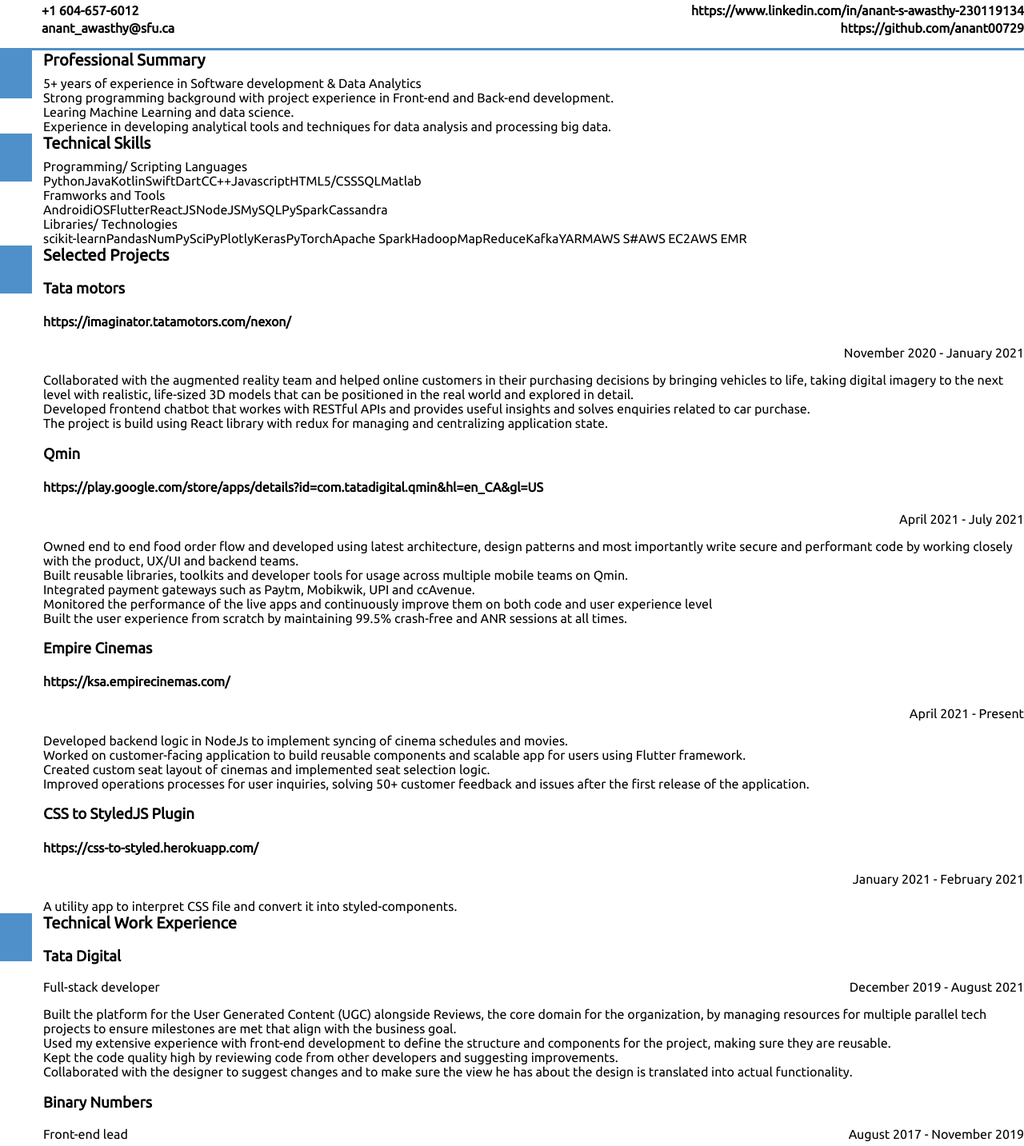
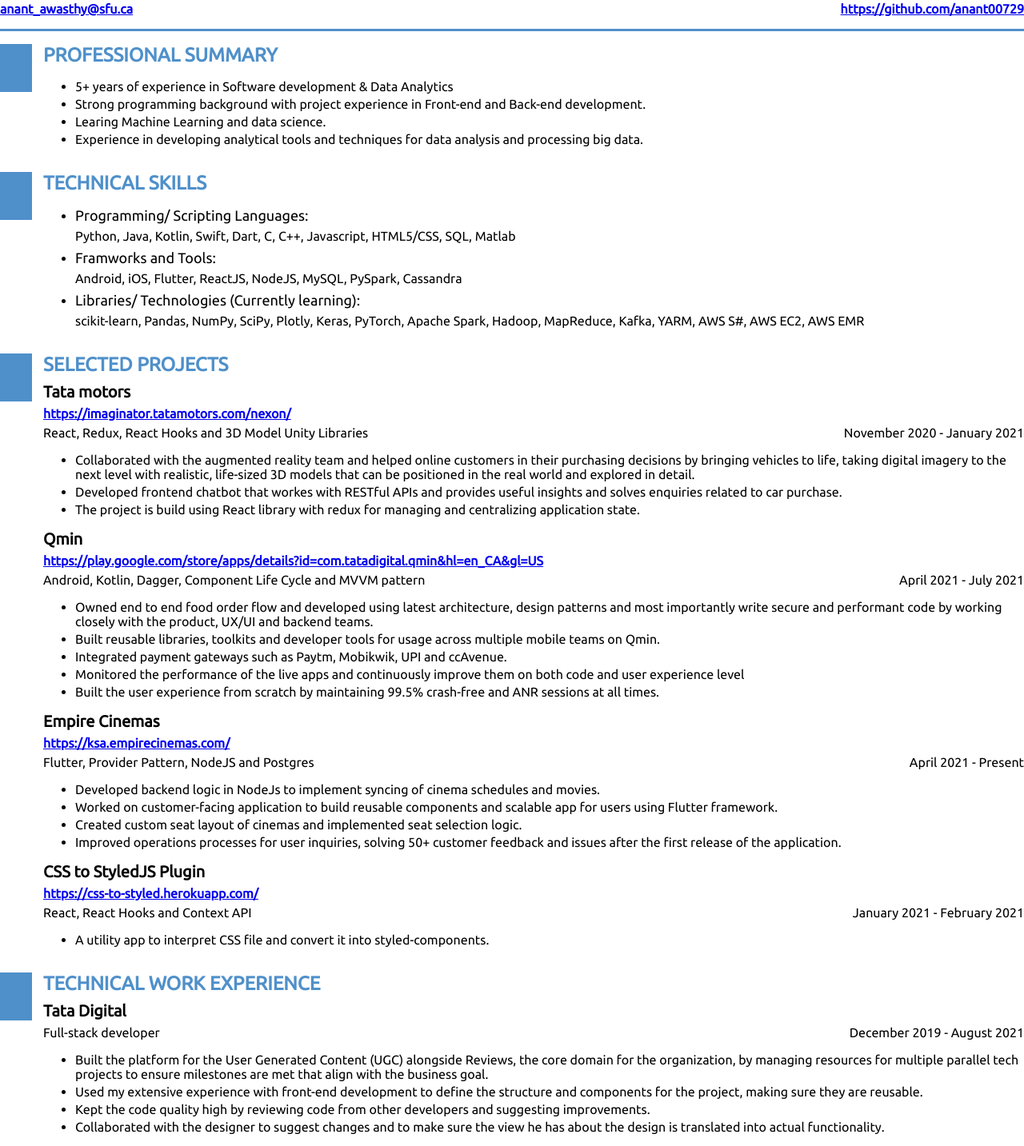
Before and after one commit to anant00729/resume, a React (Create React App) app in the folder client/: page / in a window 1280 px wide. Shown: the part 117-1550 px from the top of the page at 80% size. Built offline with nearby package versions, Linux system fonts and the light colour scheme; a web font is replaced by a local one.

Commit message:
finished the resume till work exp

```diff
--- a/client/src/components/cresume/personal_information/index.js
+++ b/client/src/components/cresume/personal_information/index.js
@@ -7,11 +7,20 @@
 
   return (
     <section>
-      <div>
+      <ul>
         {aboutList.map((about, index) => {
-          return <div key={index}>{about} </div>;
+          return (
+            <li
+              style={{
+                marginTop: "4px",
+              }}
+              key={index}
+            >
+              {about}{" "}
+            </li>
+          );
         })}
-      </div>
+      </ul>
     </section>
   );
 }
--- a/client/src/components/cresume/professional_summary/index.js
+++ b/client/src/components/cresume/professional_summary/index.js
@@ -4,11 +4,7 @@
 function ProfessionalSummary() {
   const { phone = "", email = "", linkedin = "", githubLink = "" } = resumeData;
   return (
-    <section
-      style={{
-        marginLeft: "52px",
-      }}
-    >
+    <section>
       <div
         style={{
           display: "flex",
@@ -31,9 +27,9 @@
               marginBottom: "4px",
             }}
           >
-            <label>{phone}</label>
+            <a href={`tel:${phone}`}>{phone}</a>
           </div>
-          <label>{email}</label>
+          <a href={`mailto:${email}`}>{email}</a>
         </div>
         <div
           style={{
@@ -47,9 +43,9 @@
               marginBottom: "4px",
             }}
           >
-            <label>{linkedin}</label>
+            <a href={linkedin}>{linkedin}</a>
           </div>
-          <label>{githubLink}</label>
+          <a href={githubLink}>{githubLink}</a>
         </div>
       </div>
     </section>
--- a/client/src/components/cresume/section-title-two/index.js
+++ b/client/src/components/cresume/section-title-two/index.js
@@ -6,6 +6,7 @@
       style={{
         display: "grid",
         gridTemplateColumns: "40px 1fr",
+        margin: "16px 0",
       }}
     >
       <div
@@ -21,13 +22,14 @@
       >
         <label
           style={{
-            fontSize: "20px",
+            fontSize: "24px",
             fontWeight: "600",
             display: "flex",
             alignItems: "center",
+            color: colorBox,
           }}
         >
-          {name}
+          {name.toUpperCase()}
         </label>
         <div
           style={{
--- a/client/src/components/cresume/selected_projects/index.js
+++ b/client/src/components/cresume/selected_projects/index.js
@@ -20,26 +20,47 @@
           ) => {
             return (
               <div key={index}>
-                <h3>{title}</h3>
-                <h4>{project_link}</h4>
-                <p
+                <div
+                  style={{
+                    fontSize: "20px",
+                    fontWeight: "600",
+                  }}
+                >
+                  {title}
+                </div>
+                <div
+                  style={{
+                    fontSize: "16px",
+                    fontWeight: "600",
+                    marginTop: "6px",
+                  }}
+                >
+                  <a href={project_link}>{project_link}</a>
+                </div>
+                <div
                   style={{
                     display: "flex",
                     justifyContent: "space-between",
+                    marginTop: "6px",
                   }}
                 >
                   <div>{stack_used}</div>
                   <div>{duration}</div>
-                </p>
-                <div>
+                </div>
+                <ul>
                   {tasks.map((t, j) => {
                     return (
-                      <div key={j}>
+                      <li
+                        style={{
+                          marginTop: "4px",
+                        }}
+                        key={j}
+                      >
                         <div>{t}</div>
-                      </div>
+                      </li>
                     );
                   })}
-                </div>
+                </ul>
               </div>
             );
           }
--- a/client/src/components/cresume/technical_skills/index.js
+++ b/client/src/components/cresume/technical_skills/index.js
@@ -5,26 +5,44 @@
   const { technical_skills = [], primary_color = "" } = resumeData;
   return (
     <section>
-      <div>
+      <ul>
         {technical_skills.map(({ name: t_name = "", type = "" }, index) => {
           return (
-            <div key={index}>
-              <div>{t_name}</div>
+            <li
+              style={{
+                marginTop: "8px",
+              }}
+              key={index}
+            >
+              <div
+                style={{
+                  fontSize: "18px",
+                }}
+              >
+                {`${t_name}: `}
+              </div>
               <div>
-                {type.map((t) => {
+                {/* {type.map((t, j) => {
                   return (
-                    <div>
+                    <div key={j}>
                       <div>{t.name}</div>
                       <div>{t.type}</div>
                     </div>
                   );
-                })}
+                })} */}
               </div>
-              <div>{type}</div>
-            </div>
+              <div
+                style={{
+                  fontSize: "16px",
+                  marginTop: "6px",
+                }}
+              >
+                {type.join(", ")}
+              </div>
+            </li>
           );
         })}
-      </div>
+      </ul>
     </section>
   );
 }
--- a/client/src/components/cresume/technical_work_exp/index.js
+++ b/client/src/components/cresume/technical_work_exp/index.js
@@ -19,25 +19,38 @@
           ) => {
             return (
               <div key={index}>
-                <h3>{title}</h3>
-                <p
+                <div
+                  style={{
+                    fontSize: "20px",
+                    fontWeight: "600",
+                  }}
+                >
+                  {title}
+                </div>
+                <div
                   style={{
                     display: "flex",
                     justifyContent: "space-between",
+                    marginTop: "6px",
                   }}
                 >
                   <div>{designation}</div>
                   <div>{duration}</div>
-                </p>
-                <div>
+                </div>
+                <ul>
                   {roles.map((r, j) => {
                     return (
-                      <div key={j}>
+                      <li
+                        style={{
+                          marginTop: "4px",
+                        }}
+                        key={j}
+                      >
                         <div>{r}</div>
-                      </div>
+                      </li>
                     );
                   })}
-                </div>
+                </ul>
                 <div>{project_link}</div>
               </div>
             );
--- a/client/src/cresumeData.json
+++ b/client/src/cresumeData.json
@@ -79,7 +79,7 @@
       ]
     },
     {
-      "name": "Libraries/ Technologies",
+      "name": "Libraries/ Technologies (Currently learning)",
       "type": [
         "scikit-learn",
         "Pandas",
@@ -122,6 +122,7 @@
     {
       "title": "Tata motors",
       "duration": "November 2020 - January 2021",
+      "stack_used": "React, Redux, React Hooks and 3D Model Unity Libraries",
       "tasks": [
         "Collaborated with the augmented reality team and helped online customers in their purchasing decisions by bringing vehicles to life, taking digital imagery to the next level with realistic, life-sized 3D models that can be positioned in the real world and explored in detail.",
         "Developed frontend chatbot that workes with RESTful APIs and provides useful insights and solves enquiries related to car purchase.",
@@ -132,6 +133,7 @@
     {
       "title": "Qmin",
       "duration": "April 2021 - July 2021",
+      "stack_used": "Android, Kotlin, Dagger, Component Life Cycle and MVVM pattern",
       "tasks": [
         "Owned end to end food order flow and developed using latest architecture, design patterns and most importantly write secure and performant code by working closely with the product, UX/UI and backend teams.",
         "Built reusable libraries, toolkits and developer tools for usage across multiple mobile teams on Qmin.",
@@ -144,6 +146,7 @@
     {
       "title": "Empire Cinemas",
       "duration": "April 2021 - Present",
+      "stack_used": "Flutter, Provider Pattern, NodeJS and Postgres",
       "tasks": [
         "Developed backend logic in NodeJs to implement syncing of cinema schedules and movies.",
         "Worked on customer-facing application to build reusable components and scalable app for users using Flutter framework.",
@@ -155,6 +158,7 @@
     {
       "title": "CSS to StyledJS Plugin",
       "duration": "January 2021 - February 2021",
+      "stack_used": "React, React Hooks and Context API",
       "tasks": [
         "A utility app to interpret CSS file and convert it into styled-components."
       ],
@@ -176,7 +180,7 @@
     },
     {
       "title": "Binary Numbers",
-      "designation": "Front-end lead",
+      "designation": "Front-end Lead",
       "duration": "August 2017 - November 2019",
       "intro": "Binary Numbers is a service-based company specialized in product engineering, web and app development a company offering next-generation solutions for small and large businesses. I worked there on custom websites and apps that increase online visibility and stand out from the crowd.",
       "roles": [
@@ -190,7 +194,7 @@
     },
     {
       "title": "EMEfocus Software Solutions",
-      "designation": "Front-end lead",
+      "designation": "Android and NodeJS Developer",
       "duration": "August 2017 - November 2019",
       "intro": "Emefocus is a service-based start-located in Bangalore. They focus on digitalizing the admission process of various universities. I worked as an android developer and also got a chance to work on the backend. My job here is to work inside our client to develop great digital solutions for the education sector ande-commerce.",
       "roles": [
--- a/client/src/pages/cresume/index.js
+++ b/client/src/pages/cresume/index.js
@@ -17,7 +17,7 @@
         <div
           style={{
             fontSize: "32px",
-            margin: "24px auto 0 auto",
+            margin: "0px auto 0 auto",
             textAlign: "center",
             fontWeight: "600",
           }}
```
